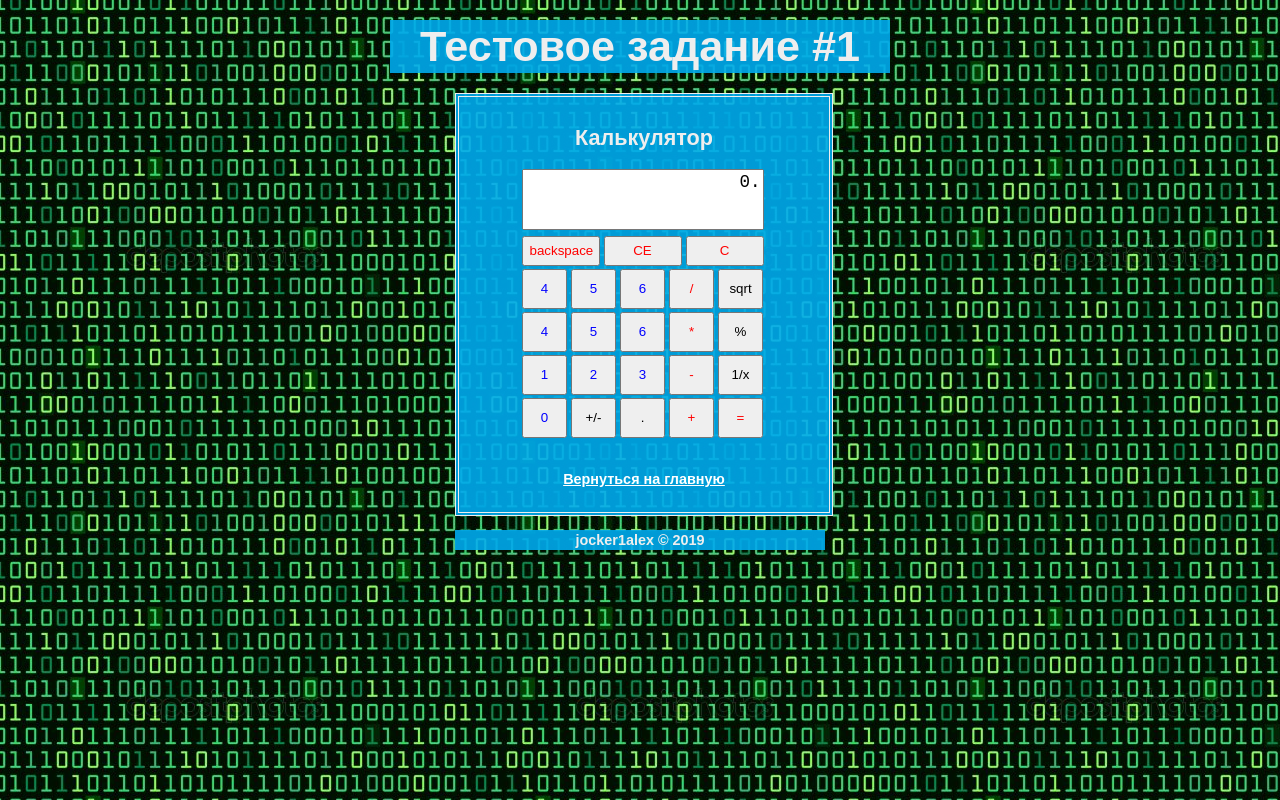
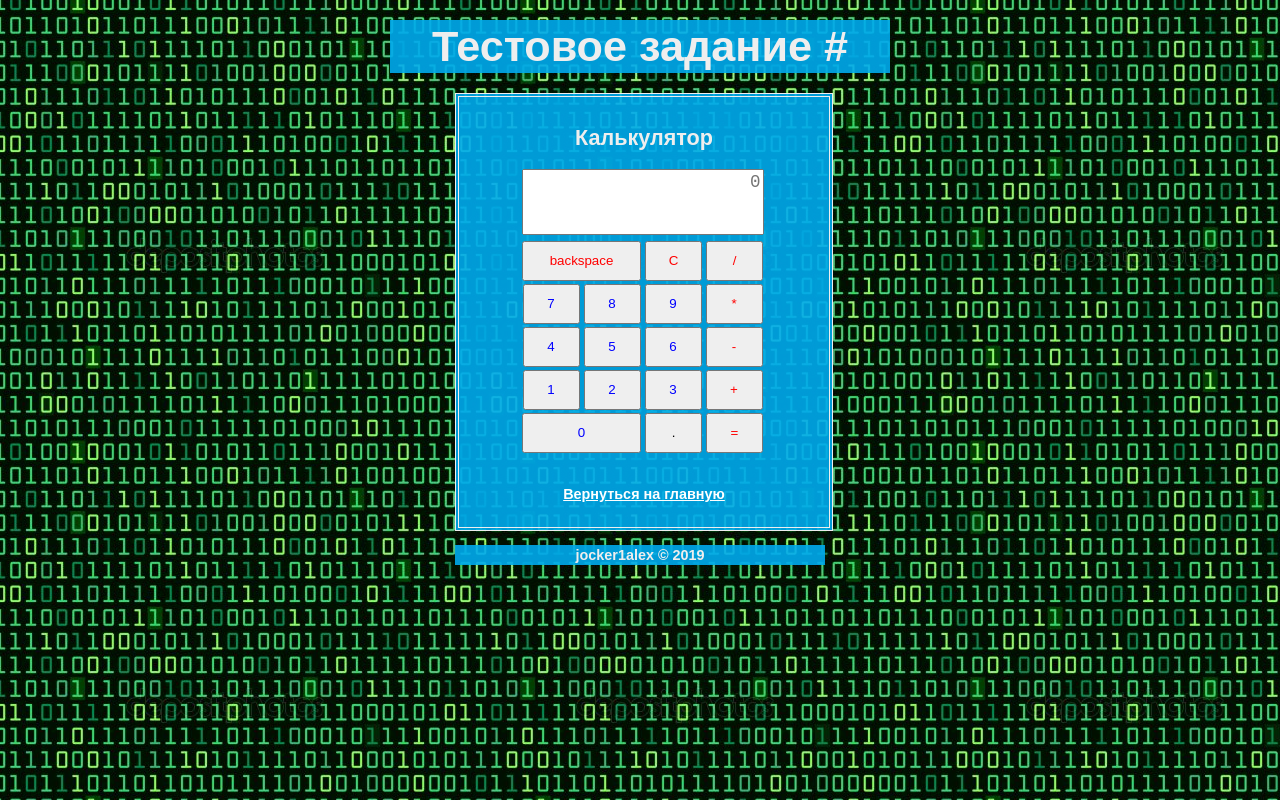
Before and after one commit to jocker1alex/html_calculator, a plain HTML site: page calc.html in a window 1280 px wide. Both pictures are taken after a click on the button "backspace". Drawn offline with Linux system fonts and the light colour scheme.

Commit message:
add javascript

```diff
--- a/calc.html
+++ b/calc.html
@@ -4,12 +4,16 @@
     <meta charset="utf-8">
     <title>Калькулятор</title>
     <link rel="stylesheet" href="css/style.css">
+    <script src="js/calc.js" charset="utf-8"></script>
+    <script type="text/javascript">
+        window.onload = clickBtn;
+    </script>
   </head>
   <body>
     <div class="allpage">
       <div class="header">
         <div class="title">
-          <h1>Тестовое задание #1</h1>
+          <h1>Тестовое задание #</h1>
         </div>
       </div>
       <div class="left">
@@ -20,40 +24,35 @@
         </div>
         <div class="mainbody">
           <div class="calc calc-txt">
-            <textarea class="" name="result" col="25" rows="3" wrap="soft" readonly>0.</textarea>
+            <textarea class="" id="result" col="24" rows="3" wrap="off" placeholder="0" readonly></textarea>
           </div>
           <div class="calc calc-btn-lvl1">
-            <input class="" type="button" name="btn_backspace" value="backspace">
-            <input class="" type="button" name="btn_CE" value="CE">
-            <input class="" type="button" name="btn_C" value="C">
+            <input class="calc-btn calc-btn-spec" type="button" id="btn_backspace" value="backspace">
+            <input class="calc-btn calc-btn-spec" type="button" id="btn_C" value="C">
+            <input class="calc-btn calc-btn-act" type="button" name="btn_calc" id="btn_div" value="/">
           </div>
           <div class="calc calc-btn-lvl2">
-            <input class="num" type="button" name="btn_7" value="4">
-            <input class="num" type="button" name="btn_8" value="5">
-            <input class="num" type="button" name="btn_9" value="6">
-            <input class="act" type="button" name="btn_div" value="/">
-            <input class="" type="button" name="btn_sqrt" value="sqrt">
+            <input class="calc-btn calc-btn-num" type="button" name="btn_calc" id="btn_7" value="7">
+            <input class="calc-btn calc-btn-num" type="button" name="btn_calc" id="btn_8" value="8">
+            <input class="calc-btn calc-btn-num" type="button" name="btn_calc" id="btn_9" value="9">
+            <input class="calc-btn calc-btn-act" type="button" name="btn_calc" id="btn_mult" value="*">
           </div>
           <div class="calc calc-btn-lvl2">
-            <input class="num" type="button" name="btn_4" value="4">
-            <input class="num" type="button" name="btn_5" value="5">
-            <input class="num" type="button" name="btn_6" value="6">
-            <input class="act" type="button" name="btn_mult" value="*">
-            <input class="" type="button" name="btn_prc" value="%">
+            <input class="calc-btn calc-btn-num" type="button" name="btn_calc" id="btn_4" value="4">
+            <input class="calc-btn calc-btn-num" type="button" name="btn_calc" id="btn_5" value="5">
+            <input class="calc-btn calc-btn-num" type="button" name="btn_calc" id="btn_6" value="6">
+            <input class="calc-btn calc-btn-act" type="button" name="btn_calc" id="btn_sub" value="-">
           </div>
           <div class="calc calc-btn-lvl2">
-            <input class="num" type="button" name="btn_1" value="1">
-            <input class="num" type="button" name="btn_2" value="2">
-            <input class="num" type="button" name="btn_3" value="3">
-            <input class="act" type="button" name="btn_sub" value="-">
-            <input class="" type="button" name="btn_1divX" value="1/x">
+            <input class="calc-btn calc-btn-num" type="button" name="btn_calc" id="btn_1" value="1">
+            <input class="calc-btn calc-btn-num" type="button" name="btn_calc" id="btn_2" value="2">
+            <input class="calc-btn calc-btn-num" type="button" name="btn_calc" id="btn_3" value="3">
+            <input class="calc-btn calc-btn-act" type="button" id="btn_add" value="+">
           </div>
           <div class="calc calc-btn-lvl2">
-            <input class="num" type="button" name="btn_0" value="0">
-            <input class="" type="button" name="btn_add_sub" value="+/-">
-            <input class="" type="button" name="btn_point" value=".">
-            <input class="act" type="button" name="btn_add" value="+">
-            <input class="act" type="button" name="btn_result" value="=">
+            <input class="calc-btn calc-btn-num" type="button" id="btn_0" value="0">
+            <input class="calc-btn calc-btn-sign" type="button" id="btn_point" value=".">
+            <input class="calc-btn calc-btn-result" type="button" id="btn_result" value="=">
           </div>
         </div>
         <div class="bottom">
--- a/css/style.css
+++ b/css/style.css
@@ -93,32 +93,39 @@ div.calc {
 
 div.calc-txt textarea {
   width: 236px;
-  height: 55px;
+  height: 60px;
   text-align: right;
   font-size: 1.5em;
   resize: none;
 }
 
-div.calc-btn-lvl1 input[type="button"] {
-  width: 78px;
-  height: 30px;
+input#btn_backspace {
+  width: 119px;
+  height: 40px;
   color: red;
 }
 
-div.calc-btn-lvl2 input[type="button"] {
-  width: 45px;
+input#btn_C {
+  color: red;
+}
+
+input#btn_0 {
+  width: 119px;
+}
+
+input.calc-btn {
+  width: 57px;
   height: 40px;
 }
 
-div.calc-btn-lvl2 input[type="button"] {
-  width: 45px;
-  height: 40px;
-}
-
-div.calc-btn-lvl2 input.num {
+input.calc-btn-num {
   color: blue;
 }
 
-div.calc-btn-lvl2 input.act {
+input.calc-btn-act, input.calc-btn-result {
   color: red;
 }
+
+input.calc-btn-sign {
+  color: black;
+}
--- /dev/null
+++ b/js/calc.js
@@ -0,0 +1,86 @@
+function getClickBtn(btn) {
+  if(btn != undefined) {
+    //console.log(btn);
+    const maxLength = 24;
+    var lines = document.getElementById('result').value.split('\n');//разбиваем содержимое textarea по строкам
+    var str = lines[0]; //набираемое выражение
+    var strLength = str.length;
+    var numbers = ['1','2','3','4','5','6','7','8','9','0'];
+    switch(true) {
+      case btn == 'backspace':
+        if(lines[1] != '=') {//удаляем предыдущий символ из выражения
+          str = str.slice(0, -1);
+        } else { //ничего в textarea не менять -  переписываем в textarea всё как есть
+          str = str + '\r\n' + '=' + '\r\n' + lines[2];
+        }
+        break;
+      case btn == 'C':
+        str = '';
+        break;
+      case btn in numbers:
+        if(strLength < maxLength) {
+          if(lines[1] != '=') {
+            str += btn;
+          } else {//если уже был отображен результат вычислений, то затираем его, записывая нажатую цифру
+            str = btn;
+          }
+        }
+        break;
+      case btn == '.':
+        if(strLength < maxLength) {
+          if(str.slice(-1) in numbers && lines[1] != '=') {//если последний символ - цифра, то ставим после неё зяпятую
+            str = str + btn;
+          } else if(str == '' || lines[1] == '=') {//если пусто или уже был отображен результат вычислений, то затираем его, записывая "0,"
+            str = '0.';
+          }
+        }
+        if(strLength = maxLength && lines[1] == '=') { //ничего в textarea не менять -  переписываем в textarea всё как есть
+          str = str + '\r\n' + '=' + '\r\n' + lines[2];
+        }
+        break;
+      case btn == '+':
+      case btn == '-':
+      case btn == '*':
+      case btn == '/':
+        if(str != '' && strLength < maxLength) {//добавляем в выражение знак только когда уже записано число
+          if(lines[1] == '=') {
+            str = lines[2] + btn;
+          } else if(str.slice(-1) in numbers) {
+            str += btn;
+          }
+        }
+        if(strLength = maxLength && lines[1] == '=') {
+          str = str + '\r\n' + '=' + '\r\n' + lines[2];
+        }
+        break;
+      case btn == '=':
+        if(str != '') {
+          if(str.slice(-1) in numbers) { //проверяем последний символ в выражении - должна быть цифра
+            str = str + '\r\n' + '=' + '\r\n' + calc(str);
+          } else {// если не цифра, то удаляем из выражения последний символ и вычисляем выражение без него
+            str = str.slice(0, -1) + '\r\n' + '=' + '\r\n' + calc(str.slice(0, -1));
+          }
+        }
+        break;
+    }
+    document.getElementById('result').value = str;
+  }
+}
+
+function calc(str) {
+  var result = eval(str);
+  if(result === Infinity) {
+    result = 'Делить на ноль нельзя!';
+  }
+  if(isNaN(result)) {
+    result = 'Результат не определен';
+  }
+  return result;
+}
+
+function clickBtn() {//прописываем ко всем кнопкам калькулятора обработчик событий
+  var elements = document.querySelectorAll('input.calc-btn');
+  for (var i = 0; i < elements.length; i++) {
+    elements[i].setAttribute('onclick', 'getClickBtn(this.value)');
+  }
+}
```
Also changed, not shown: index.html (+1 -1 lines).
